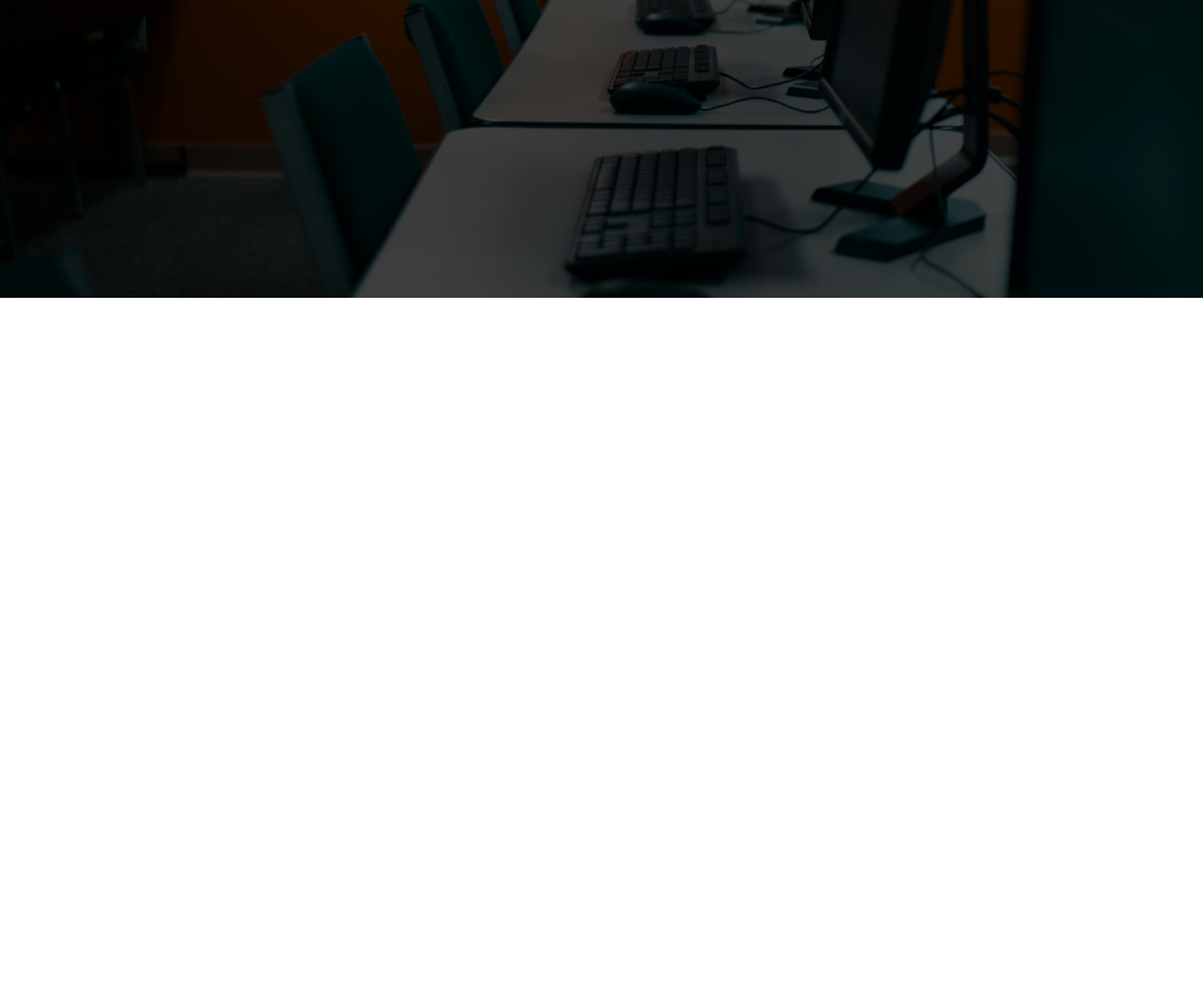
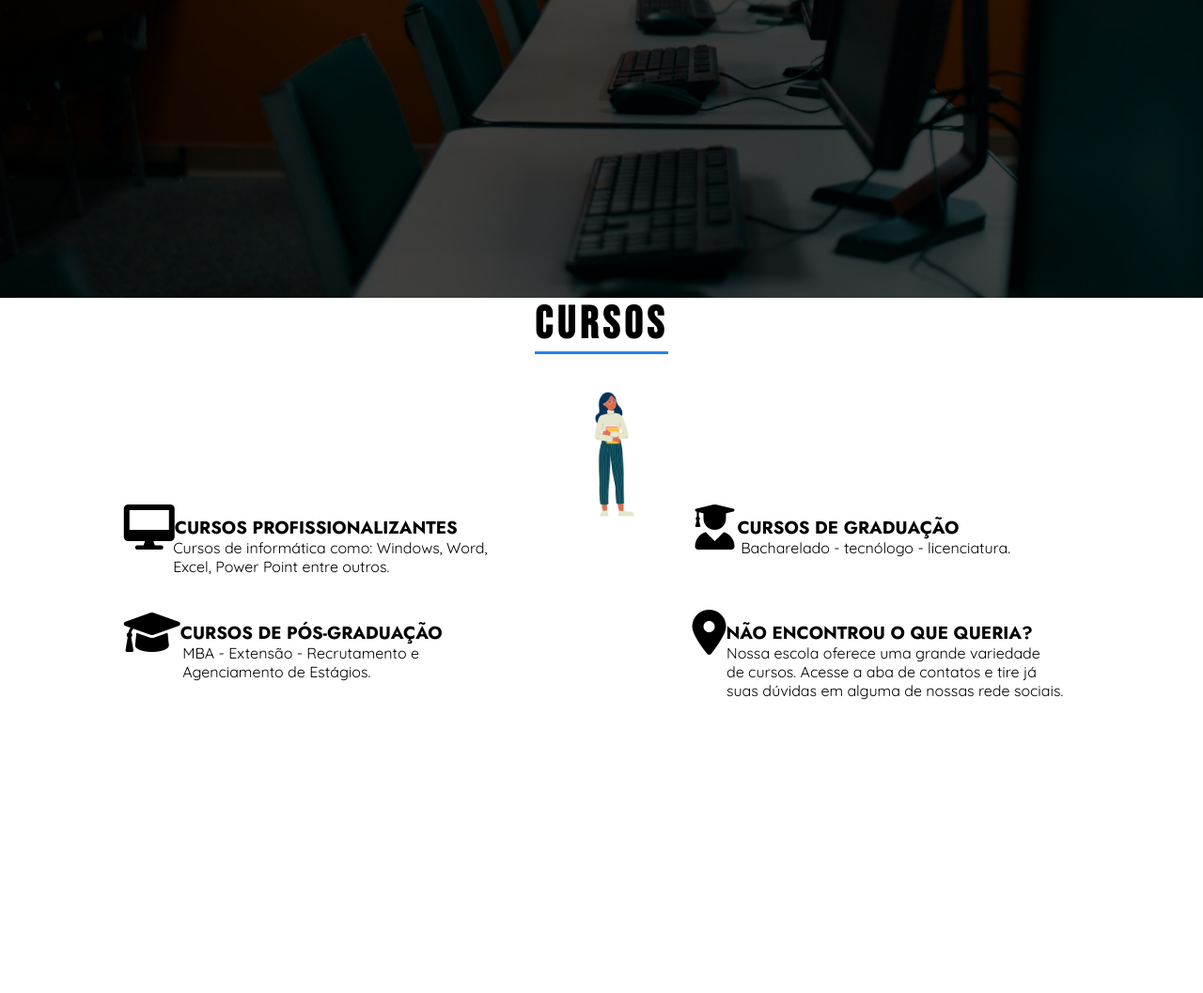
Before and after one commit to luizslrn/projeto-3ds, a plain HTML site: page index.html in a window 1280 px wide. Shown: the part 535-1592 px from the top of the page at 94% size. Before the commit the page ends 852 px from the top, so only its background shows below. Drawn offline with Linux system fonts and the light colour scheme.

Commit message:
sessão cursos

```diff
--- a/index.html
+++ b/index.html
@@ -16,10 +16,9 @@
         <li><a href="#inicio">Pagina Inicial</a></li>
         <li><a href="#cursos">Cursos</a></li>
         <li><a href="#contato">Contato</a></li>
-        <li><a href="#sobre">Sobre</a></li>
       </ul>
     </div>
-    <div class="container">
+    <div id="inicio" class="container">
         <header>
             <div class="img-wrapper">
                 <img src="imagens/bg3.jpg" alt="">
@@ -35,5 +34,70 @@
         </header>
     </div>
 
+    <section id="cursos" class="sessao-cursos">
+        <div class="sessao-header">
+            <h1>Cursos</h1>
+        </div>
+        <div class="cursos">
+            <div class="cursos">
+                <div class="cursos-header">
+                    <i class="fas fa-desktop"></i>
+                    <h3>Cursos profissionalizantes</h3>
+                </div>
+                <div class="curso-text">
+                    <p id="p-1">
+                        <br>
+                        <br>
+                        <br>Cursos de informática como: Windows, Word,
+                        <br>Excel, Power Point entre outros.</p>
+                </div>
+            </div>
+            <div class="cursos">
+                <div class="cursos-header">
+                    <i class="fas fa-user-graduate"></i>
+                    <h3>Cursos de graduação</h3>
+                </div>
+                <div class="curso-text">
+                    <p id="p-2">
+                        <br>
+                        <br>
+                        <br>
+                        Bacharelado - tecnólogo - licenciatura.</p>
+                </div>
+            </div>
+            <div class="cursos">
+                <div class="cursos-header">
+                    <i class="fas fa-graduation-cap"></i>
+                    <h3>Cursos de Pós-Graduação</h3>
+                </div>
+                <div class="curso-text">
+                    <p id="p-3">
+                        <br>
+                        <br>
+                        <br>
+                        MBA - Extensão - Recrutamento e
+                        <br>Agenciamento de Estágios.</p>
+                </div>
+            </div>
+            <div class="cursos">
+                <div class="cursos-header">
+                    <i class="fas fa-map-marker-alt"></i>
+                    <h3>Não encontrou o que queria?</h3>
+                </div>
+                <div class="curso-text">
+                    <p id="p-4">
+                        <br>
+                        <br>
+                        <br>Nossa escola oferece uma grande variedade <br>de cursos.
+                        Acesse a aba de contatos e tire já <br>suas dúvidas
+                        em alguma de nossas rede sociais.</p>
+                </div>
+            </div>
+            <div class="curso-img-wrapper">
+                <img src="imagens/cartoon girl.jpg" alt="">
+            </div>
+        </div>
+    </section>
+
 </body>
 </html>
--- a/style.css
+++ b/style.css
@@ -125,6 +125,99 @@ header{
     background-color: whitesmoke;
 }
 
+.sessao-cursos{
+    overflow:hidden
+}
+
+.cursos{
+    display: grid;
+    grid-template-columns: repeat(16, 1fr);
+    grid-template-rows: repeat(6, 6rem);
+    row-gap: 1rem;
+}
+
+.cursos:nth-child(1){
+    grid-column: 5 / 6;
+    grid-row: 2 / 5;
+}
+
+.cursos:nth-child(2){
+    grid-column: 11 / 11;
+    grid-row: 2 / 5;
+}
+
+.cursos:nth-child(3){
+    grid-column: 16 / 5;
+    grid-row: 3 / 5;
+}
+
+.cursos:nth-child(4){
+    grid-column: 16 / 11;
+    grid-row: 3 / 5;
+}
+
+.sessao-header{
+    display: flex;
+    justify-content: center;
+    align-items: center;
+}
+
+.sessao-header h1{
+    font-family: "Bebas Neue", serif;
+    font-size: 3rem;
+    letter-spacing: 5px;
+    border-bottom: solid 3px rgba(38, 130, 234, 1);
+    margin-bottom: 1.5rem;
+}
+
+.cursos-header{
+    display: flex;
+    align-items: center;
+}
+
+.cursos-header i{
+    font-size: 3rem;
+}
+
+.cursos-header h3{
+    font-family: "Jost", serif;
+    text-transform: uppercase;
+    white-space: nowrap;
+}
+
+.curso-text{
+    font-family: "Quicksand", serif;
+}
+
+.curso-text #p-1{
+    margin-left: -357%;
+}
+
+.curso-text #p-2{
+    margin-right: -300%;
+    margin-left: -245%;
+}
+
+.curso-text #p-3{
+    margin-right: -200%;
+    margin-left: -257%;
+}
+
+.curso-text #p-4{
+    margin-right: -500%;
+    margin-left: -435%;
+}
+
+.curso-img-wrapper{
+    grid-column: 6 / 11;
+    width: 100%;
+}
+
+.curso-img-wrapper img{
+    object-fit: cover;
+    width: 100%;
+}
+
 /*Fim Navbar */
 
 /* FORA DE USO
```
Also changed, not shown: imagens/cartoon girl.jpg (added), 1 other file.
